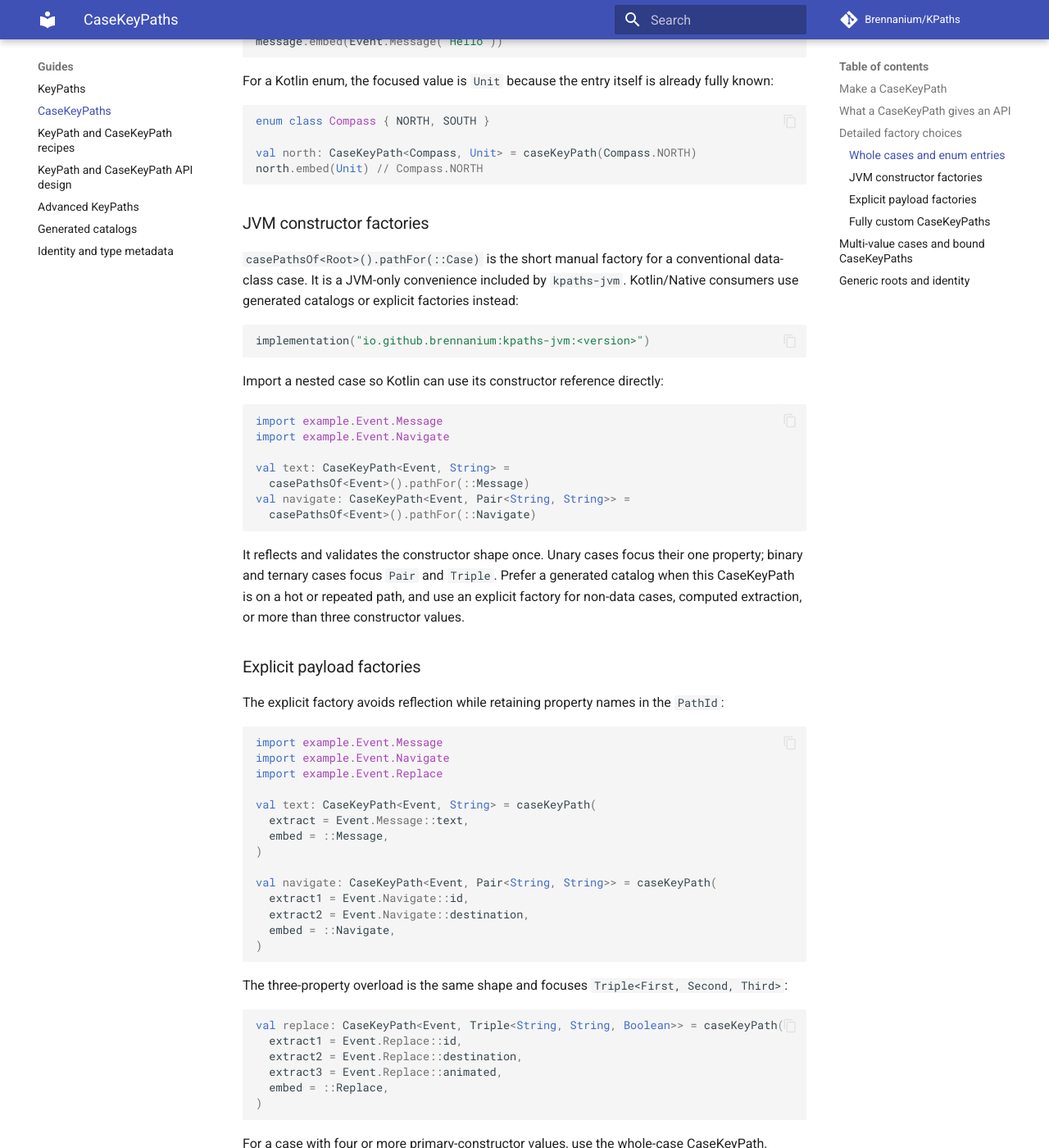
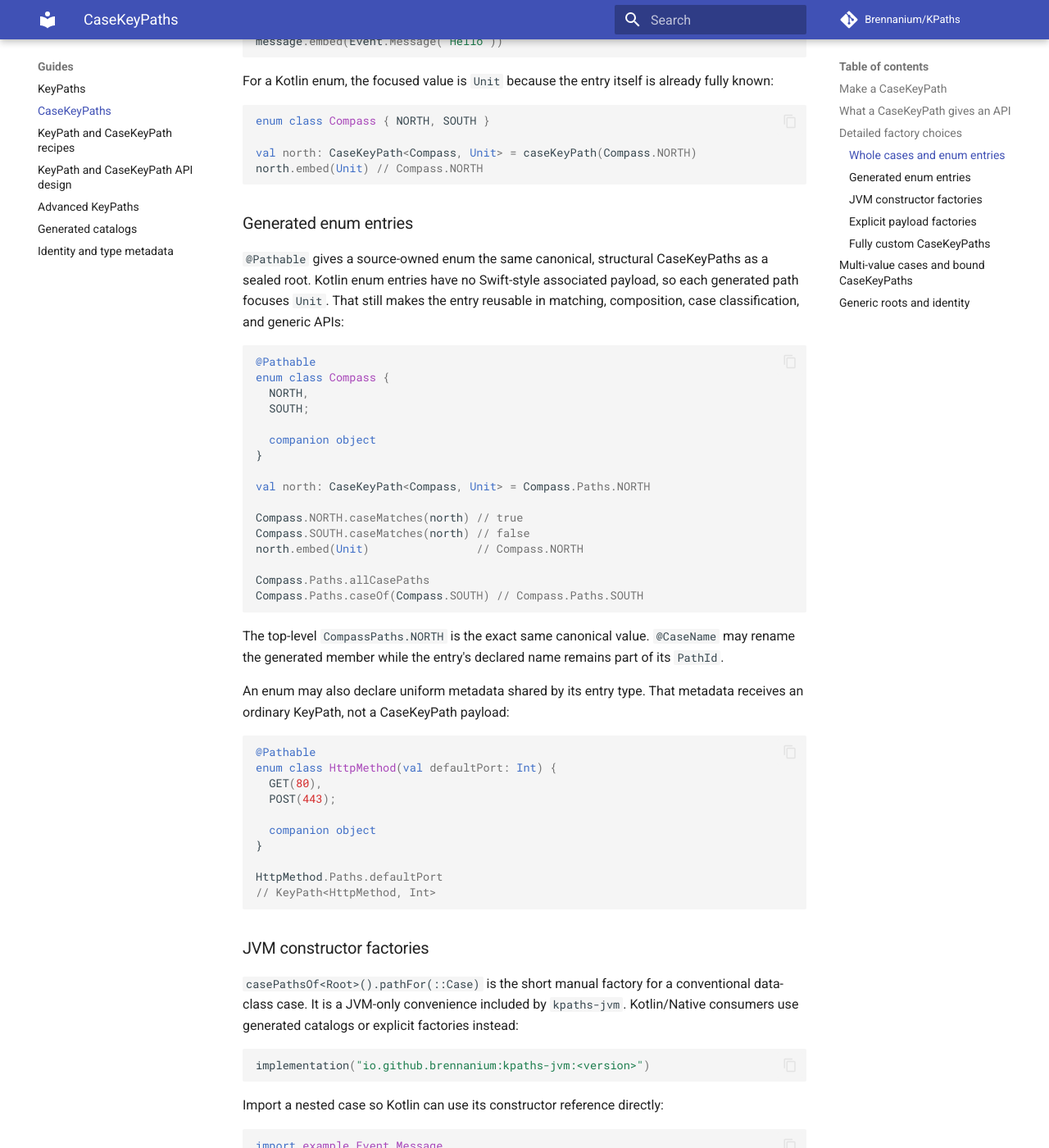
Before and after one commit to Brennanium/KPaths, an MkDocs documentation site: the page built from docs/case-paths.md, in a window 1280 px wide and 1400 px high, scrolled down 3646 px. Shown: the whole window at 82% size. Built offline with MkDocs 1.6.1 and Material for MkDocs 9.7.7, drawn with Linux system fonts in a browser that asks for light colours; comment, search, counter and statistics services are not loaded.

Commit message:
Document generated enum paths

````diff
--- a/docs/case-paths.md
+++ b/docs/case-paths.md
@@ -163,6 +163,51 @@ val north: CaseKeyPath<Compass, Unit> = caseKeyPath(Compass.NORTH)
 north.embed(Unit) // Compass.NORTH
 ```
 
+### Generated enum entries
+
+`@Pathable` gives a source-owned enum the same canonical, structural CaseKeyPaths as a sealed
+root. Kotlin enum entries have no Swift-style associated payload, so each generated path focuses
+`Unit`. That still makes the entry reusable in matching, composition, case classification, and
+generic APIs:
+
+```kotlin
+@Pathable
+enum class Compass {
+  NORTH,
+  SOUTH;
+
+  companion object
+}
+
+val north: CaseKeyPath<Compass, Unit> = Compass.Paths.NORTH
+
+Compass.NORTH.caseMatches(north) // true
+Compass.SOUTH.caseMatches(north) // false
+north.embed(Unit)                // Compass.NORTH
+
+Compass.Paths.allCasePaths
+Compass.Paths.caseOf(Compass.SOUTH) // Compass.Paths.SOUTH
+```
+
+The top-level `CompassPaths.NORTH` is the exact same canonical value. `@CaseName` may rename the
+generated member while the entry's declared name remains part of its `PathId`.
+
+An enum may also declare uniform metadata shared by its entry type. That metadata receives an
+ordinary KeyPath, not a CaseKeyPath payload:
+
+```kotlin
+@Pathable
+enum class HttpMethod(val defaultPort: Int) {
+  GET(80),
+  POST(443);
+
+  companion object
+}
+
+HttpMethod.Paths.defaultPort
+// KeyPath<HttpMethod, Int>
+```
+
 ### JVM constructor factories
 
 `casePathsOf<Root>().pathFor(::Case)` is the short manual factory for a conventional data-class
````
Also changed, not shown: docs/generation.md (+3 -0 lines), 3 other files.
